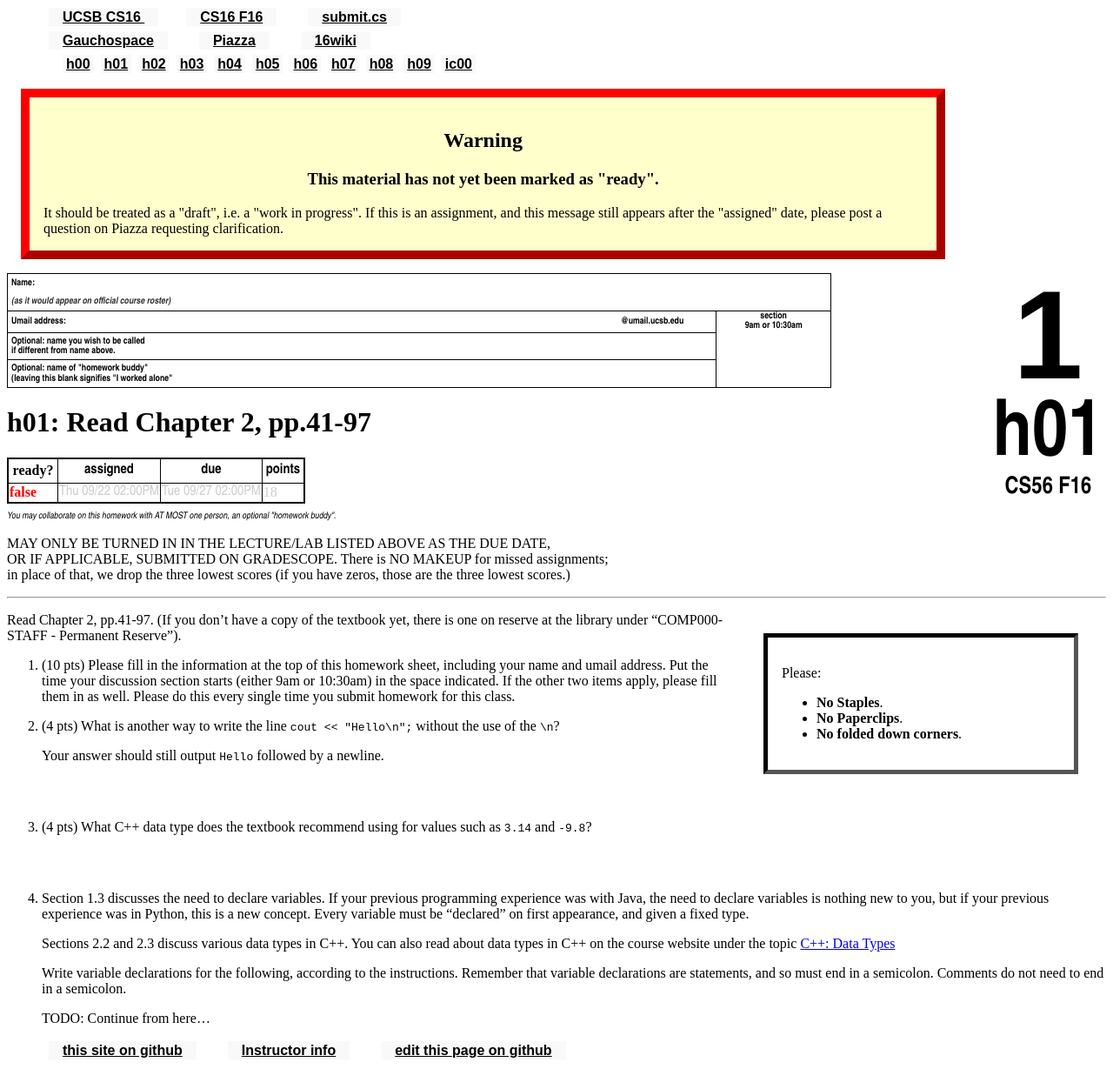
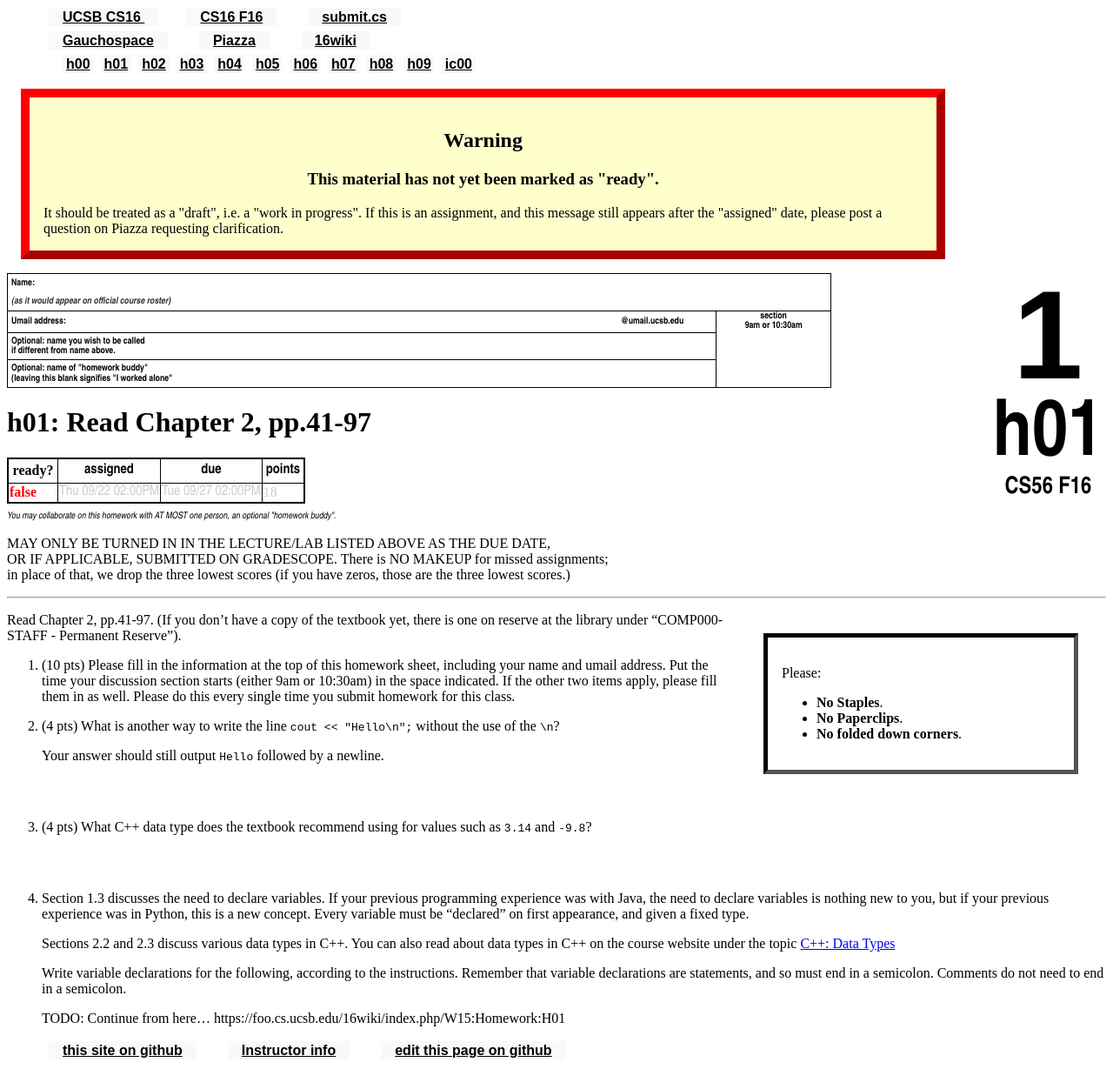
Before and after one commit to ucsb-cs16-s16/https-ucsb-cs16-s17.github.io, a Jekyll site: the page built from _hwk/h01.md, in a window 1280 px wide. Shown: the whole page at 87% size. Built offline with Jekyll 4.4.1, drawn with Linux system fonts in a browser that asks for light colours; part of the change alters nothing that is shown.

Commit message:
Update h01.md

```diff
--- a/_hwk/h01.md
+++ b/_hwk/h01.md
@@ -37,6 +37,7 @@ Sections 2.2 and 2.3 discuss various data types in C++.   You can also read abou
 Write variable declarations for the following, according to the instructions.  Remember that variable declarations are statements, and so must end in a semicolon.   Comments do not need to end in a semicolon.
 
 TODO: Continue from here...
+https://foo.cs.ucsb.edu/16wiki/index.php/W15:Homework:H01
 
 </li>
 
```
